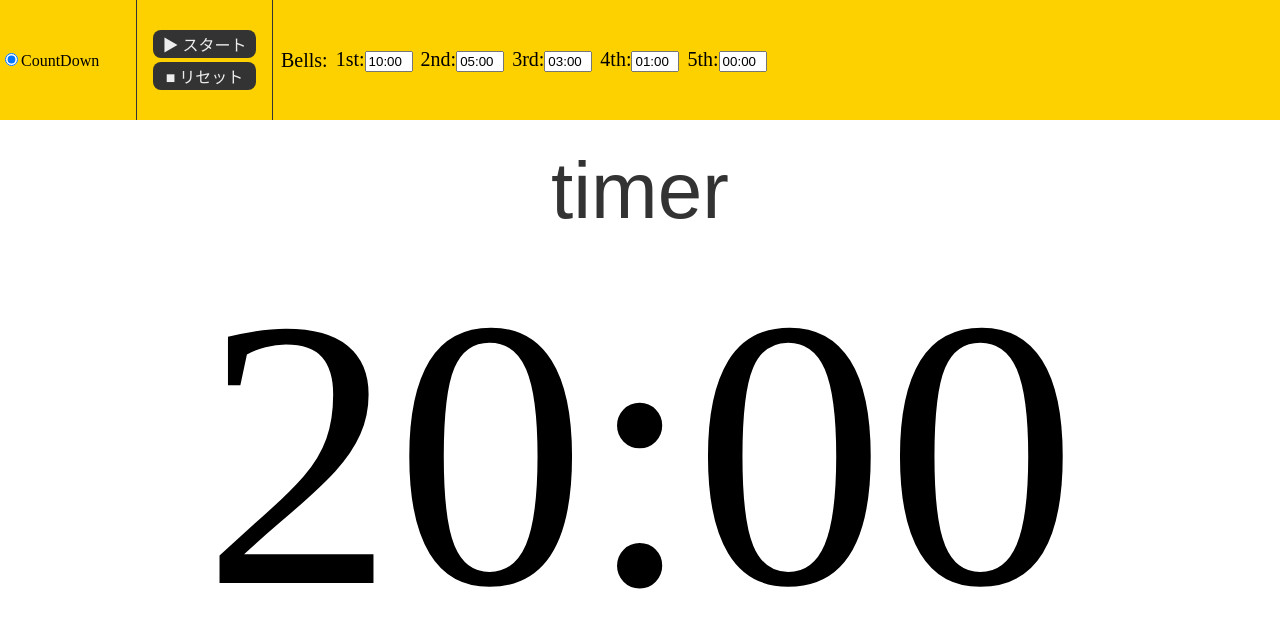
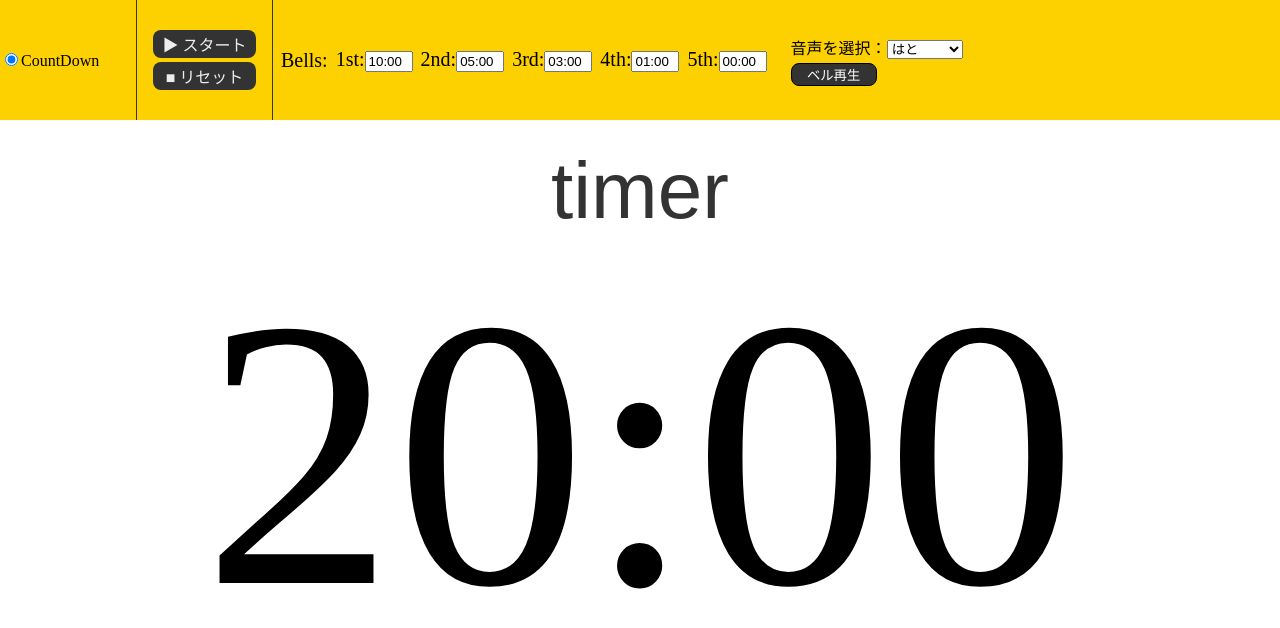
Before and after one commit to kentem-hi-murota/Timer, a React (Vite) app: page / in a window 1280 px wide. Shown: the top 628 px of the page. Built offline with nearby package versions, Linux system fonts and the light colour scheme.

Commit message:
音声選択の見た目追加

```diff
--- /dev/null
+++ b/index.ts
@@ -0,0 +1 @@
+export * from "./SoundSelector";
--- /dev/null
+++ b/src/Components/SoundSelector/SoundSelector.tsx
@@ -0,0 +1,40 @@
+import { css } from "@emotion/react";
+import { bellPlay } from "../utils";
+
+const SoundSelector = () => {
+  return (
+    <div css={soundSelectorStyle}>
+      <label>
+        音声を選択：
+        <select>
+          <option value="">はと</option>
+          <option value="">ドラム缶</option>
+          <option value="">チン</option>
+          <option value="">ねこ</option>
+          <option value="">爆発1</option>
+          <option value="">爆発2</option>
+        </select>
+      </label>
+      <button onClick={bellPlay} css={bellPlayButtonStyle}>
+        ベル再生
+      </button>
+    </div>
+  );
+};
+
+const soundSelectorStyle = css({
+  display: "flex",
+  flexDirection: "column",
+  textWrap: "nowrap",
+  gap: "4px",
+});
+
+const bellPlayButtonStyle = css({
+  borderRadius: "8px",
+  width: "50%",
+  color: "white",
+  backgroundColor: "#333",
+  border: "1px solid black",
+});
+
+export default SoundSelector;
--- /dev/null
+++ b/src/Components/SoundSelector/index.ts
@@ -0,0 +1 @@
+export { default as SoundSelector } from "./SoundSelector.tsx";
--- a/src/Components/TimerHead/TimerHead.tsx
+++ b/src/Components/TimerHead/TimerHead.tsx
@@ -2,6 +2,7 @@ import { useState } from "react";
 import { css } from "@emotion/react";
 import { BellSetter, ModeSelector, TimerController } from "../index";
 import { isMmssFormat, isNumber, timeStringToNumber } from "../utils";
+import { SoundSelector } from "../SoundSelector";
 
 interface Props {
   isRunning: boolean;
@@ -76,6 +77,7 @@ const TimerHead = ({
         handleChange={handleChange}
         handleBlur={handleBlur}
       />
+      <SoundSelector />
     </header>
   );
 };
```
